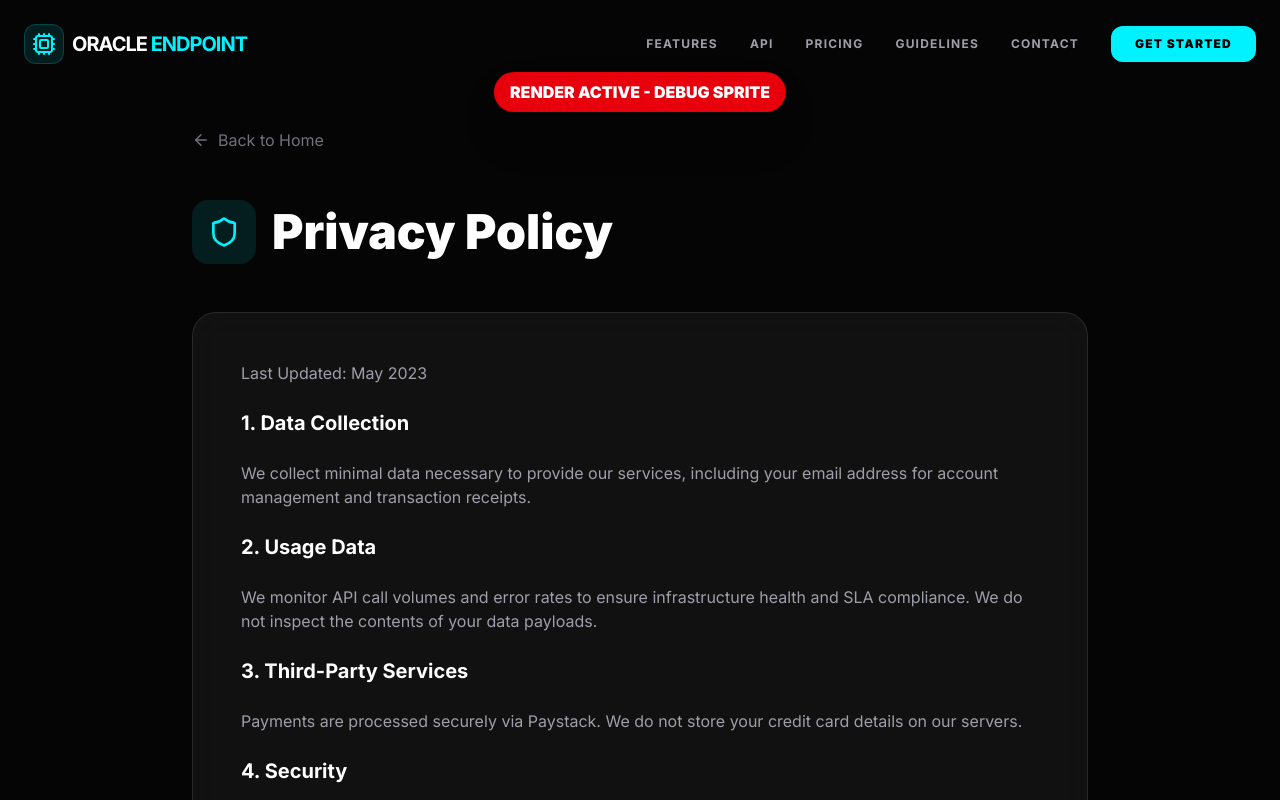
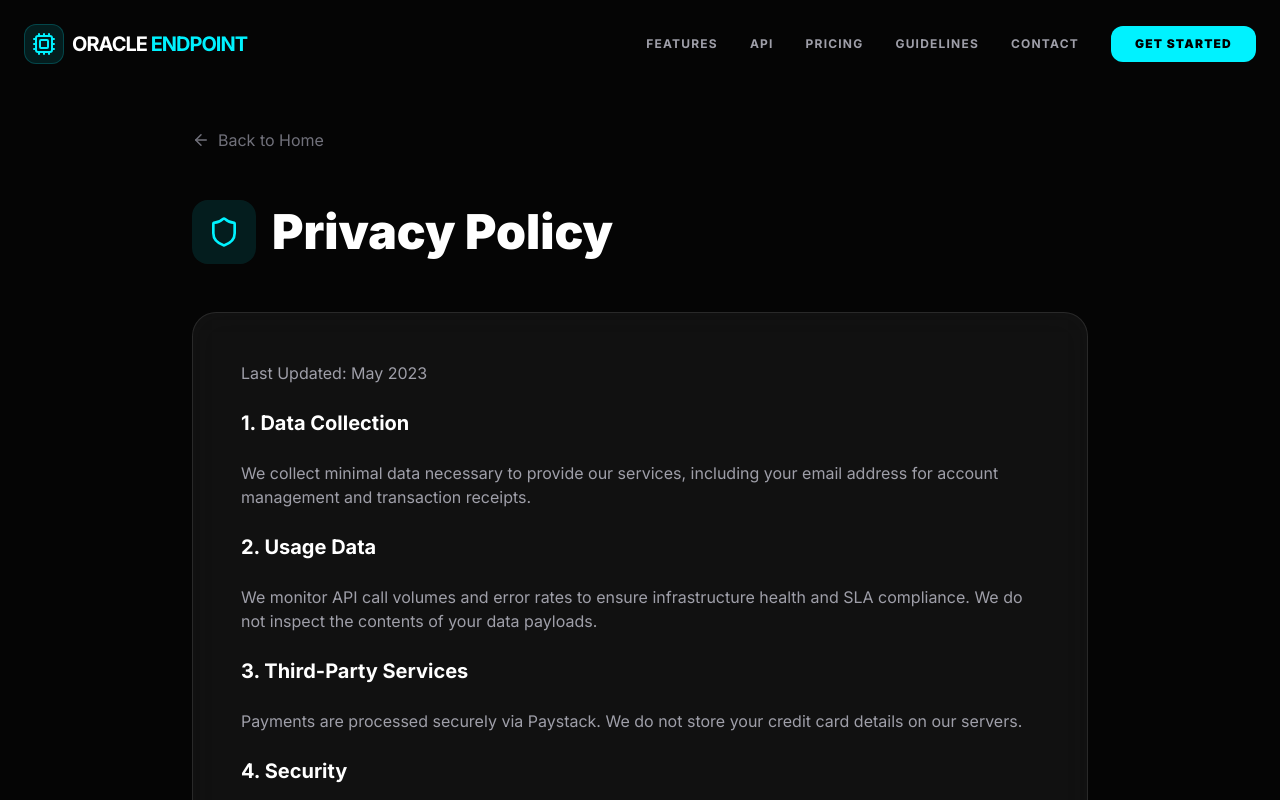
Before and after one commit to snear69/Dinstance, a React (Vite) app: page /privacy in a window 1280 px wide. Shown: the top 800 px of the page. Built offline with nearby package versions, Linux system fonts and the light colour scheme.

Commit message:
Fix: Resolve black screen issue by adding missing Download icon import and optimizing Scene rendering

```diff
--- a/src/App.jsx
+++ b/src/App.jsx
@@ -17,7 +17,6 @@ import Footer from './components/Footer';
 import DeliveryModal from './components/DeliveryModal';
 import LoadingScreen from './components/LoadingScreen';
 import Partners from './components/Partners';
-import TestSprite from './components/TestSprite';
 import { DocsPage, TermsPage, PrivacyPage } from './pages/Legal';
 
 // Scroll to top on route change
@@ -83,8 +82,7 @@ function App() {
 
       {/* Removed overflow-hidden to prevent black screen if loader hangs */}
       <div className="relative min-h-screen bg-oracle-dark">
-        <TestSprite />
-        {/* <Scene /> */}
+        <Scene />
         <Navbar />
 
         <Routes>
--- a/src/components/LoadingScreen.jsx
+++ b/src/components/LoadingScreen.jsx
@@ -1,5 +1,5 @@
 import React, { useEffect, useState } from 'react';
-import { motion, AnimatePresence } from 'framer-motion';
+import { AnimatePresence, motion } from 'framer-motion';
 import { Cpu } from 'lucide-react';
 
 const LoadingScreen = () => {
@@ -7,10 +7,10 @@ const LoadingScreen = () => {
   const [isVisible, setIsVisible] = useState(true);
 
   useEffect(() => {
-    // Safety timer to force hide after 4 seconds
+    // Safety timer to force hide after 3 seconds max
     const safetyTimer = setTimeout(() => {
       setIsVisible(false);
-    }, 4000);
+    }, 3000);
 
     const timer = setInterval(() => {
       setProgress((prev) => {
--- a/src/components/Pricing.jsx
+++ b/src/components/Pricing.jsx
@@ -1,7 +1,7 @@
 import React from 'react';
 import { Link } from 'react-router-dom';
 import { motion } from 'framer-motion';
-import { Check, CreditCard, Wallet, Building2, Smartphone, Globe, Shield, Sparkles } from 'lucide-react';
+import { Check, CreditCard, Wallet, Building2, Smartphone, Globe, Shield, Sparkles, Download } from 'lucide-react';
 import PaystackCheckout from './PaystackCheckout';
 
 const paymentMethods = [
--- a/src/components/Scene.jsx
+++ b/src/components/Scene.jsx
@@ -30,7 +30,11 @@ const ParticleField = (props) => {
 const Scene = () => {
   return (
     <div className="fixed inset-0 -z-10 bg-black">
-      <Canvas camera={{ position: [0, 0, 1] }}>
+      <Canvas
+        camera={{ position: [0, 0, 1] }}
+        gl={{ antialias: false, alpha: false }}
+        dpr={[1, 1.5]}
+      >
         <ParticleField />
       </Canvas>
       <div className="absolute inset-0 bg-linear-to-b from-transparent via-oracle-dark/50 to-oracle-dark"></div>
```
